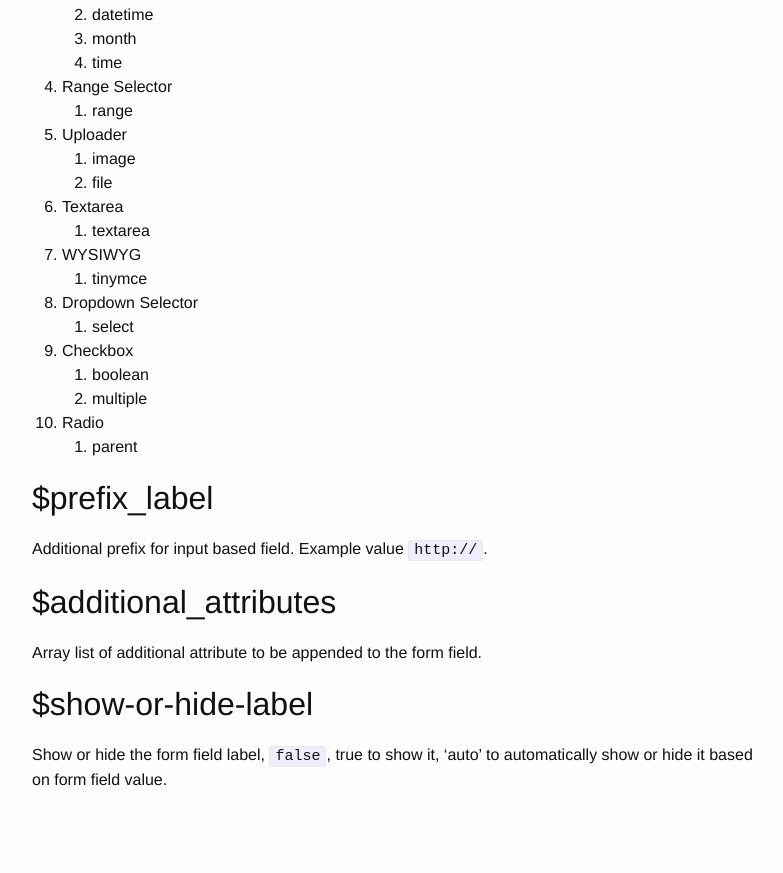
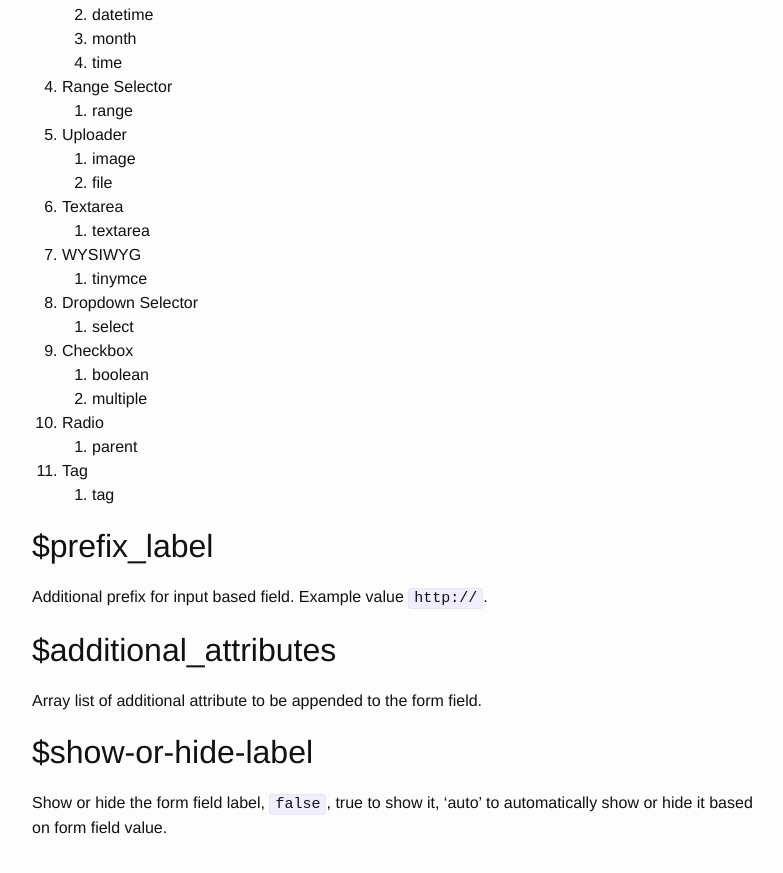
Before and after one commit to iqbalfn/admin, a Jekyll site: the page built from _posts/2016-02-11-form-validation.md, in a window 1280 px wide and 900 px high, scrolled down 1982 px. Shown: the top 873 px of the window, without its empty margins (238-1021 px from the left). Built offline with Jekyll 4.4.1, drawn with Linux system fonts in a browser that asks for light colours; before the commit the page ends 2834 px from its top, so only the background shows below that.

Commit message:
New form type

```diff
--- a/_posts/2016-02-11-form-validation.md
+++ b/_posts/2016-02-11-form-validation.md
@@ -112,6 +112,8 @@ The form field input type, they can be one of:
     1. multiple
 1. Radio
     1. parent
+1. Tag
+    1. tag
 
 $prefix_label
 -------------
```
